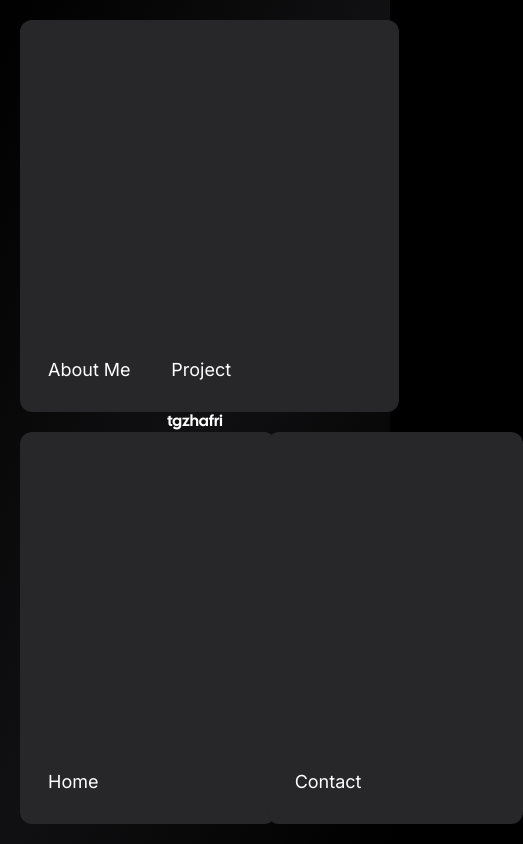
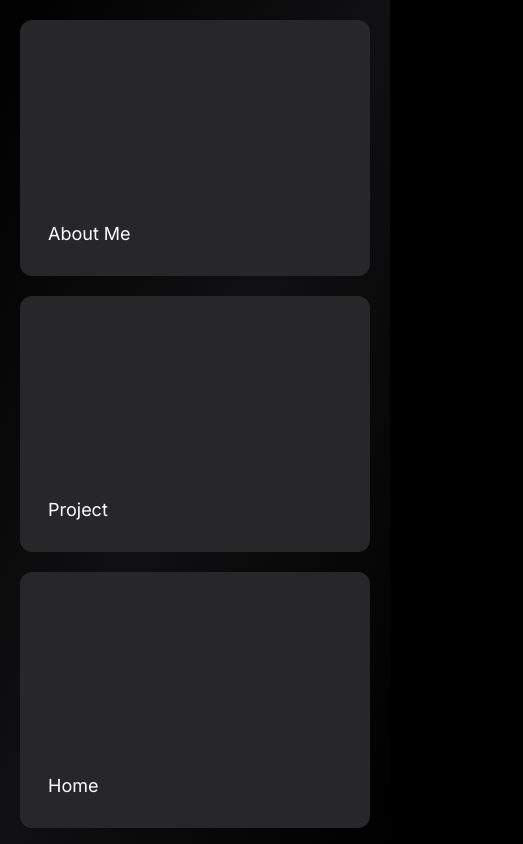
Before and after one commit to tgzhafri/portfolio, a Next.js app: page /dashboard in a window 390 px wide. Shown: the top 844 px of the page, 523 px wide, since content can reach past the window. Built offline with nearby package versions, Linux system fonts and the light colour scheme; no server answers; what tailwindcss-debug-screens would draw is missing.

Commit message:
mobile responsive

```diff
--- a/app/dashboard/page.tsx
+++ b/app/dashboard/page.tsx
@@ -6,22 +6,22 @@ const contents = [
     {
         href: '/',
         label: 'About Me',
-        width: 'col-span-4',
+        width: 'col-span-12 md:col-span-4',
     },
     {
         href: '/projects',
         label: 'Project',
-        width: 'col-span-8',
+        width: 'col-span-12 md:col-span-8',
     },
     {
         href: '/',
         label: 'Home',
-        width: 'col-span-8',
+        width: 'col-span-12 md:col-span-8',
     },
     {
         href: '/contact',
         label: 'Contact',
-        width: 'col-span-4',
+        width: 'col-span-12 md:col-span-4',
     },
 ];
 
@@ -33,13 +33,9 @@ export default function Dashboard() {
     const handleLinkHover = (label: string) => {
         setHoveredLabel(label);
 
-        label ? setHoveredStatus('bg-zinc-600/20 transition duration-1000 ease-in-out') : setHoveredStatus('');
+        label ? setHoveredStatus('bg-zinc-600/30 transition duration-1000 ease-in-out') : setHoveredStatus('');
 
-        label ? setMovingStatus('group-hover:animate-fade-left transition ease-in-out') : setMovingStatus('');
-
-        setTimeout(() => {
-            setMovingStatus('animate-none');
-        }, 1100);
+        label ? setMovingStatus('group-hover:animate-pulse transition ease-in-out') : setMovingStatus('');
     };
 
     return (
@@ -47,7 +43,7 @@ export default function Dashboard() {
             <div className="relative flex flex-col items-center justify-center w-screen h-screen bg-gradient-to-tl from-black via-zinc-600/20 to-black">
                 {/* The overlay with Hovered Tile */}
                 <div className="fixed inset-0 flex items-center justify-center z-10 h-screen">
-                    <h1 className="z-0 lg:text-[250px] sm:text-6xl md:text-9xl duration-750 cursor-default animate-title font-display text-white transition ease-in-out">
+                    <h1 className="z-0 lg:text-[250px] sm:text-6xl md:text-9xl duration-1000 cursor-default animate-title font-display text-white transition ease-in-out">
                         {hoveredLabel || ''}
                     </h1>
                 </div>
@@ -60,7 +56,7 @@ export default function Dashboard() {
                             href={content.href}
                             onMouseEnter={() => handleLinkHover(content.label)}
                             onMouseLeave={() => handleLinkHover('')}
-                            className={`group col-span-12 rounded-xl bg-zinc-800 p-32 ${content.width} text-white backdrop-blur-md animate-fade-in ${isHovered} hover:bg-zinc-600/40`}
+                            className={`group col-span-12 rounded-xl bg-zinc-800 p-32 ${content.width} text-white backdrop-blur-md animate-fade-in hover:bg-zinc-600/40 ${isHovered} `}
                         >
                             <h1 className={`absolute bottom-0 left-0 p-7 text-lg ${isMoving}`}>
                                 {content.label}
```
